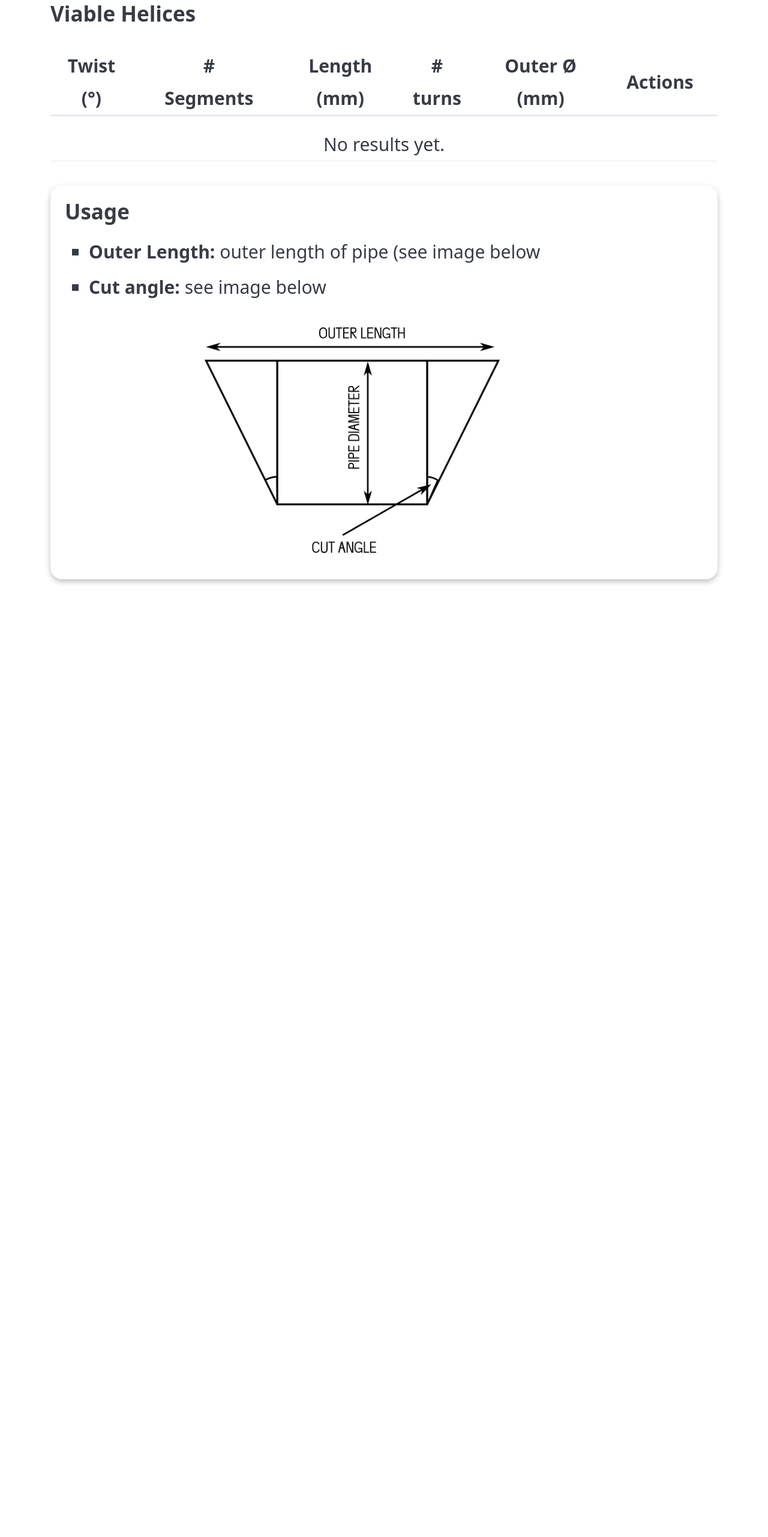
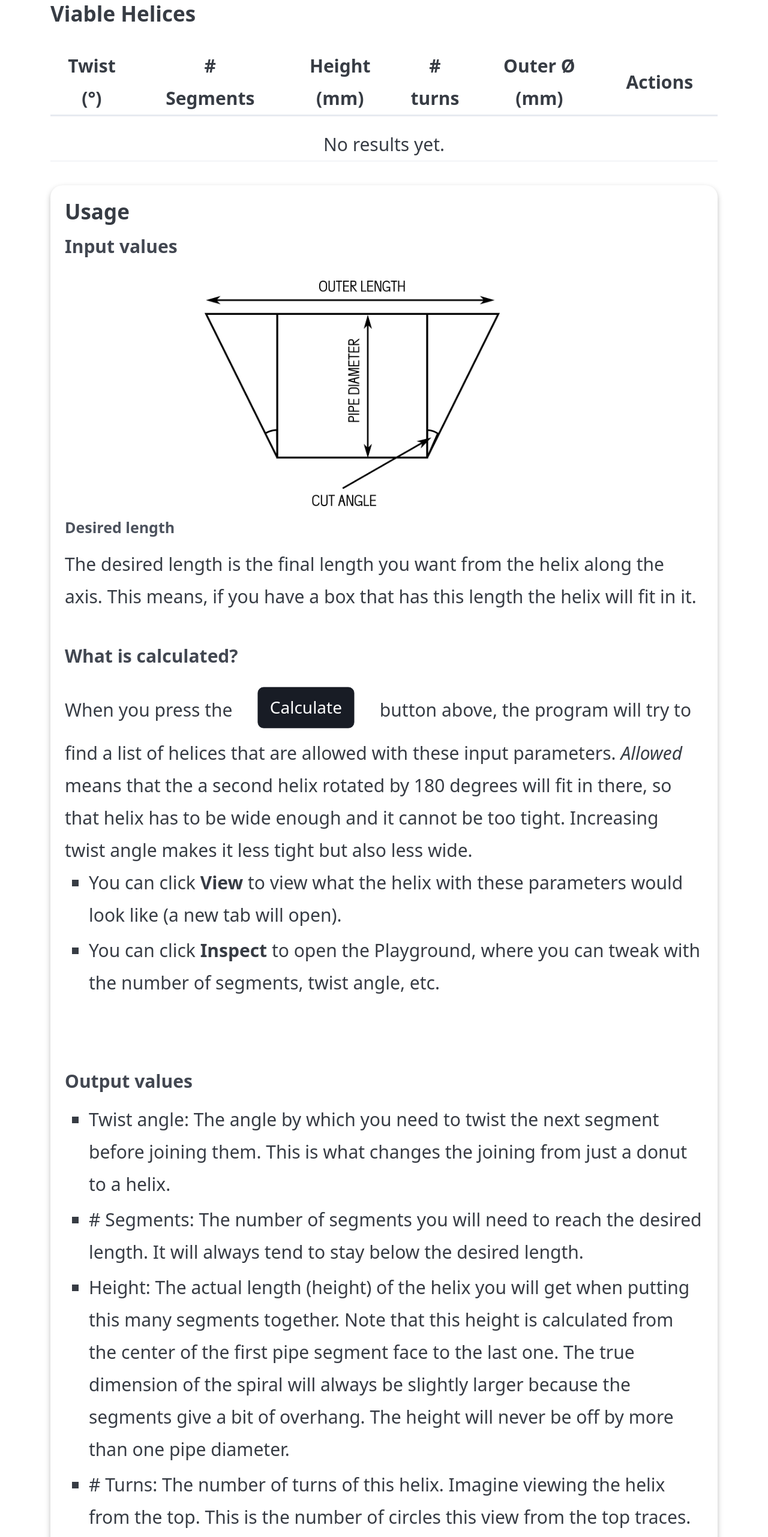
Before and after one commit to jocelas/spiral, a plain HTML site: page web_version/ver1/index.html in a window 1280 px wide. Shown: the part 866-3429 px from the top of the page at 60% size. Before the commit the page ends 1912 px from the top, so only its background shows below. Drawn offline with nearby package versions, Linux system fonts and the light colour scheme.

Commit message:
added Usage descriptions to index and playground

```diff
--- a/web_version/ver1/index.html
+++ b/web_version/ver1/index.html
@@ -51,7 +51,7 @@
           <tr>
             <th>Twist<br>(°)</th>
             <th>#<br>Segments</th>
-            <th>Length<br>(mm)</th>
+            <th>Height<br>(mm)</th>
             <th>#<br>turns</th>
             <th>Outer Ø<br>(mm)</th>
             <th>Actions</th>
@@ -128,12 +128,39 @@
 
   <article>
     <h2>Usage</h2>
+    <h3>Input values</h3>
+    <img src = "pipe.png" style = "width: 50%; background-color: white; font-family: sans-serif; padding: 20px; border-radius: 20px; justify-content: center; margin-left: 20%; text-align: center">
+
+    <h4>Desired length</h4>
+
+    The desired length is the final length you want from the helix along the axis.
+    This means, if you have a box that has this length the helix will fit in it.
+    <br><br>
+    <h3>What is calculated?</h3>
+    When you press the <button class="contrast" style = "transform: scale(0.7);">Calculate</button> button above, the program will try to find a list of helices that are allowed with these input parameters.
+    <i>Allowed</i> means that the a second helix rotated by 180 degrees will fit in there, so that helix has to be wide enough and it cannot be too tight. Increasing twist angle makes it less tight but also less wide.
 
     <ul>
-      <li><b>Outer Length: </b>outer length of pipe (see image below</li>
-      <li><b>Cut angle:</b> see image below</li>
+      <li>You can click <b>View</b> to view what the helix with these parameters would look like (a new tab will open).</li>
+      <li>You can click <b>Inspect</b> to open the Playground, where you can tweak with the number of segments, twist angle, etc.</li>
     </ul>
-    <img src = "pipe.png" style = "width: 50%; background-color: white; font-family: sans-serif; padding: 20px; border-radius: 20px; justify-content: center; margin-left: 20%; text-align: center">
+
+    <br>
+    <h3>Output values</h3>
+    <ul>
+      <li>Twist angle: The angle by which you need to twist the next segment before joining them. This is what changes the joining from just a donut to a helix.</li>
+      <li># Segments: The number of segments you will need to reach the desired length. It will always tend to stay below the desired length.</li>
+      <li>Height: The actual length (height) of the helix you will get when putting this many segments together. Note that this height is calculated from the center of the first pipe segment face to the last one. The true dimension of the spiral will always be slightly larger because the segments give a bit of overhang. The height will never be off by more than one pipe diameter.</li>
+      <li># Turns: The number of turns of this helix. Imagine viewing the helix from the top. This is the number of circles this view from the top traces.</li>
+      <li>Outer Ø: Outer diameter of the helix. Kind of the "width" of the helix. If you have a box that is this wide, the helix will fit in there.</li>
+    </ul>
+
+    <h3>Notes</h3>
+    <ul>
+      <li>The twist angle is what determines if the helix is "allowed", i.e. not too tight and wide enough. Only a selection of twist angles is shown, and especially sometimes tighter helices are allowed than are shown. Use the playground to see what is possible.</li>
+      <li>If you don't get any valid helices, you need to change some parameters. Either increase the outer length or decrease pipe diameter &mdash; those are most important when it comes to this.</li>
+      <li>For practical purposes, consider that you will possibly need extra clearance.</li>
+    </ul>
 
 
   </article>
```
Also changed, not shown: web_version/ver1/playground.html (+14 -1 lines).
